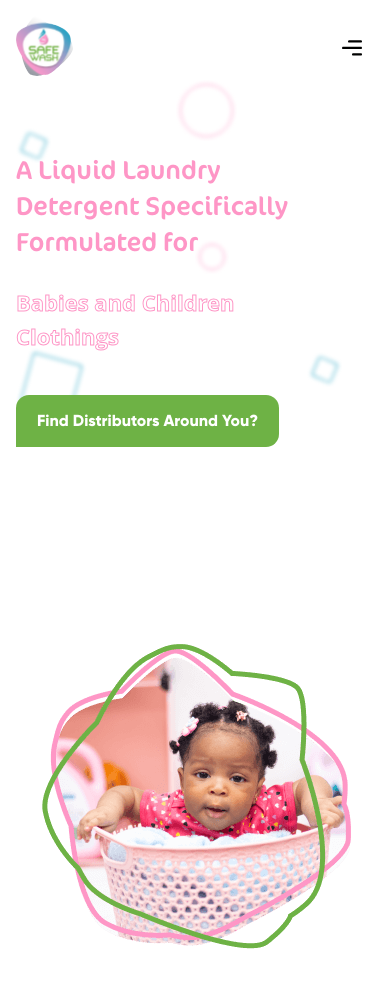
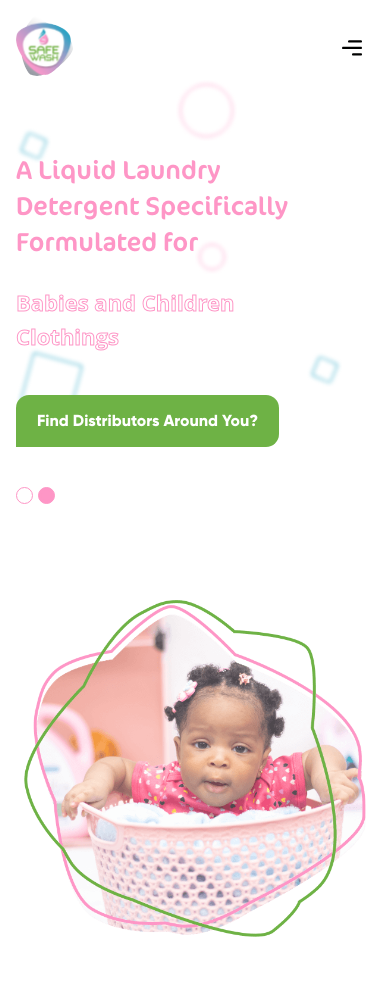
Before and after one commit to mistyjack/safewash, a Next.js app: page / in a window 390 px wide. Shown: the top 988 px of the page. After the commit the page ends 937 px from the top, so only its background shows below. Built offline with nearby package versions, Linux system fonts and the light colour scheme.

Commit message:
Fixed carousel.

```diff
--- a/pages/index.js
+++ b/pages/index.js
@@ -6,6 +6,7 @@ import FirstSlide from "../src/components/FirstSlide";
 import { createStyles, makeStyles } from "@material-ui/core/styles";
 import CssBaseline from "@material-ui/core/CssBaseline";
 import Hidden from "@material-ui/core/Hidden";
+import Carousel from "react-material-ui-carousel";
 
 const useStyles = makeStyles(theme =>
   createStyles({
@@ -16,13 +17,10 @@ const useStyles = makeStyles(theme =>
       zIndex: 10,
       backgroundColor: "#fff"
     },
-    firstSlide: {
-      minHeight: "600px",
-      position: "relative",
-      [theme.breakpoints.up("md")]: {
-        minheight: "100vh",
-        height: "801px",
-        background: "linear-gradient(180deg, #FFFFFF 0%, rgba(255, 255, 255, 0) 100%), linear-gradient(180deg, #FFFFFF 0%, rgba(255, 255, 255, 0) 100%), linear-gradient(213.01deg, #FFFFFF 4.13%, rgba(254, 150, 198, 0.5) 80.31%)"
+    babyInBasketImage: {
+      padding: theme.spacing(0, 3),
+      [theme.breakpoints.up("sm")]: {
+        padding: theme.spacing(0, 6)
       }
     }
   })
@@ -40,12 +38,98 @@ export default function Home() {
       </Head>
 
       <main className={classes.root}>
-        <section className={classes.firstSlide}>
-          <FirstSlide />
-        </section>
+        <Hidden smDown>
+          <Carousel
+            indicatorContainerProps={{
+              style: {
+                position: "absolute",
+                bottom: "10rem",
+                textAlign: "left",
+                marginLeft: "11rem"
+              }
+            }}
+            indicatorIconButtonProps={{
+              style: {
+                color: "transparent",
+                border: "1px solid #FE96C6",
+                marginRight: "5px"
+              }
+            }}
+            activeIndicatorIconButtonProps={{
+              style: {
+                color: "#FE96C6",
+                backgroundColor: "#FE96C6"
+              }
+            }}
+          >
+            <FirstSlide />
+            <FirstSlide />
+          </Carousel>
+        </Hidden>
+
+        <Hidden xsDown mdUp>
+          <Carousel
+            indicatorContainerProps={{
+              style: {
+                position: "absolute",
+                bottom: "7rem",
+                textAlign: "left",
+                marginLeft: "3rem"
+              }
+            }}
+            indicatorIconButtonProps={{
+              style: {
+                color: "transparent",
+                border: "1px solid #FE96C6",
+                marginRight: "5px"
+              }
+            }}
+            activeIndicatorIconButtonProps={{
+              style: {
+                color: "#FE96C6",
+                backgroundColor: "#FE96C6"
+              }
+            }}
+          >
+            <FirstSlide />
+            <FirstSlide />
+          </Carousel>
+        </Hidden>
+
         <Hidden smUp>
-          <div className={classes.babyImage}>
-            <Image src="/images/babyInBasket.png" alt="BQ Safewash baby 4 hero 1" layout="fixed" width={400} height={408} />
+          <Carousel
+            indicatorContainerProps={{
+              style: {
+                position: "absolute",
+                bottom: "6rem",
+                textAlign: "left",
+                marginLeft: "1rem"
+              }
+            }}
+            indicatorIconButtonProps={{
+              style: {
+                color: "transparent",
+                border: "1px solid #FE96C6",
+                marginRight: "5px",
+                fontSize: "10px"
+              }
+            }}
+            activeIndicatorIconButtonProps={{
+              style: {
+                color: "#FE96C6",
+                backgroundColor: "#FE96C6",
+                fontSize: "10px"
+              }
+            }}
+          >
+            <FirstSlide />
+            <FirstSlide />
+          </Carousel>
+        </Hidden>
+
+        <Hidden mdUp>
+          <div className={classes.babyInBasketImage}>
+            <Image src="/images/babyInBasket.png" alt="BQ Safewash baby 4 hero 1" layout="responsive" width={575} height={566} />
           </div>
         </Hidden>
       </main>
--- a/src/components/FirstSlide.js
+++ b/src/components/FirstSlide.js
@@ -8,6 +8,15 @@ import Hidden from "@material-ui/core/Hidden";
 
 const useStyles = makeStyles(theme =>
   createStyles({
+    firstSlide: {
+      minHeight: "600px",
+      position: "relative",
+      [theme.breakpoints.up("md")]: {
+        minheight: "100vh",
+        height: "801px",
+        background: "linear-gradient(180deg, #FFFFFF 0%, rgba(255, 255, 255, 0) 100%), linear-gradient(180deg, #FFFFFF 0%, rgba(255, 255, 255, 0) 100%), linear-gradient(213.01deg, #FFFFFF 4.13%, rgba(254, 150, 198, 0.5) 80.31%)"
+      }
+    },
     stylishHeading: {
       fontSize: 50,
       [theme.breakpoints.down("sm")]: {
@@ -138,7 +147,7 @@ const FirstSlide = () => {
   const classes = useStyles();
 
   return (
-    <section>
+    <section className={classes.firstSlide}>
       <CssBaseline />
       <span className={classes.mdCircle}>
         <img src="/icons/circle.svg" alt="Background icon" />
@@ -179,7 +188,7 @@ const FirstSlide = () => {
         </Button>
       </div>
 
-      <Hidden xsDown>
+      <Hidden smDown>
         <div className={classes.babyImage}>
           <Image src="/images/baby.png" alt="BQ Safewash baby 4 hero 1" layout="fixed" width={728} height={681} />
         </div>
```
Also changed, not shown: public/images/babyInBasket.png.
